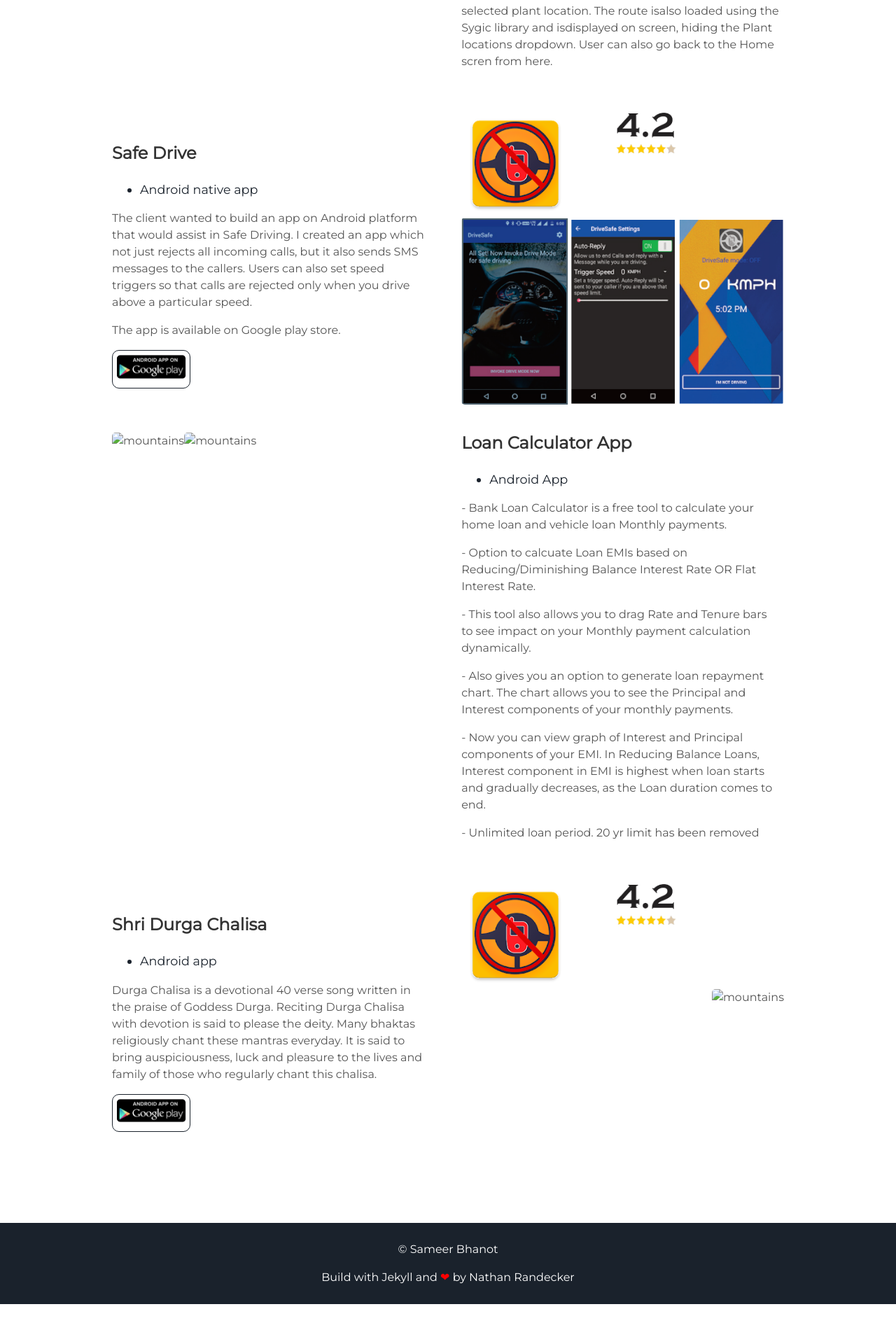
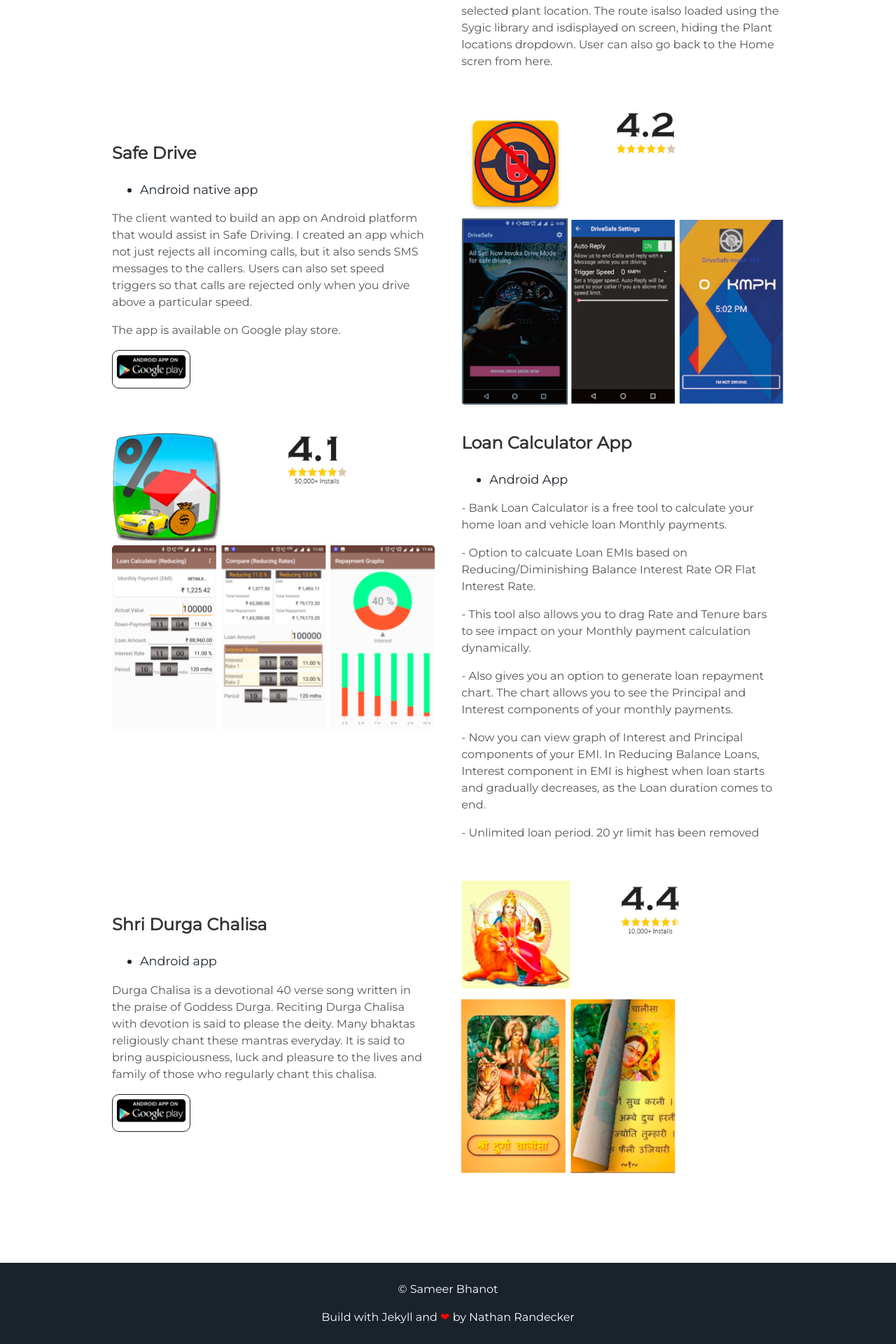
Before and after one commit to samzdroid/samzdroid.github.io, a Jekyll site: the page built from index.html, in a window 1280 px wide. Shown: the part 3921-5841 px from the top of the page at 70% size. Built offline with Jekyll 4.4.1, drawn with Linux system fonts in a browser that asks for light colours; before the commit the page ends 5784 px from its top, so only the background shows below that.

Commit message:
updated project image urls

```diff
--- a/_includes/projects.html
+++ b/_includes/projects.html
@@ -101,8 +101,8 @@ The app was successfully delivered tothe client. Although it is not availableon
 
     <div class="user-projects">
   <div class="images-left">
-      <img alt="mountains" src="{{ "/assets/img/robertsons/logo_rating.png" | prepend: site.baseurl }}" />
-	  <img alt="mountains" src="{{ "/assets/img/robertsons/screens.png" | prepend: site.baseurl }}" />
+      <img alt="mountains" src="{{ "/assets/img/loancalc/logo_rating.png" | prepend: site.baseurl }}" />
+	  <img alt="mountains" src="{{ "/assets/img/loancalc/screens.png" | prepend: site.baseurl }}" />
   </div>
   <div class="contents-right">
     <h3> Loan Calculator App </h3>
@@ -120,8 +120,8 @@ The app was successfully delivered tothe client. Although it is not availableon
 
  <div class="user-projects">
     <div class="images-right">
-      <img alt="mountains" src="{{ "/assets/img/drivesafe/logo_rating.png" | prepend: site.baseurl }}" />
-	  <img alt="mountains" src="{{ "/assets/img/drivesafe/screens.png" | prepend: site.baseurl }}" />
+      <img alt="mountains" src="{{ "/assets/img/durga_chalisa/logo_rating.png" | prepend: site.baseurl }}" />
+	  <img alt="mountains" src="{{ "/assets/img/durga_chalisa/screens.png" | prepend: site.baseurl }}" />
     </div>
     <div class="contents">
       <h3> Shri Durga Chalisa </h3>
```
